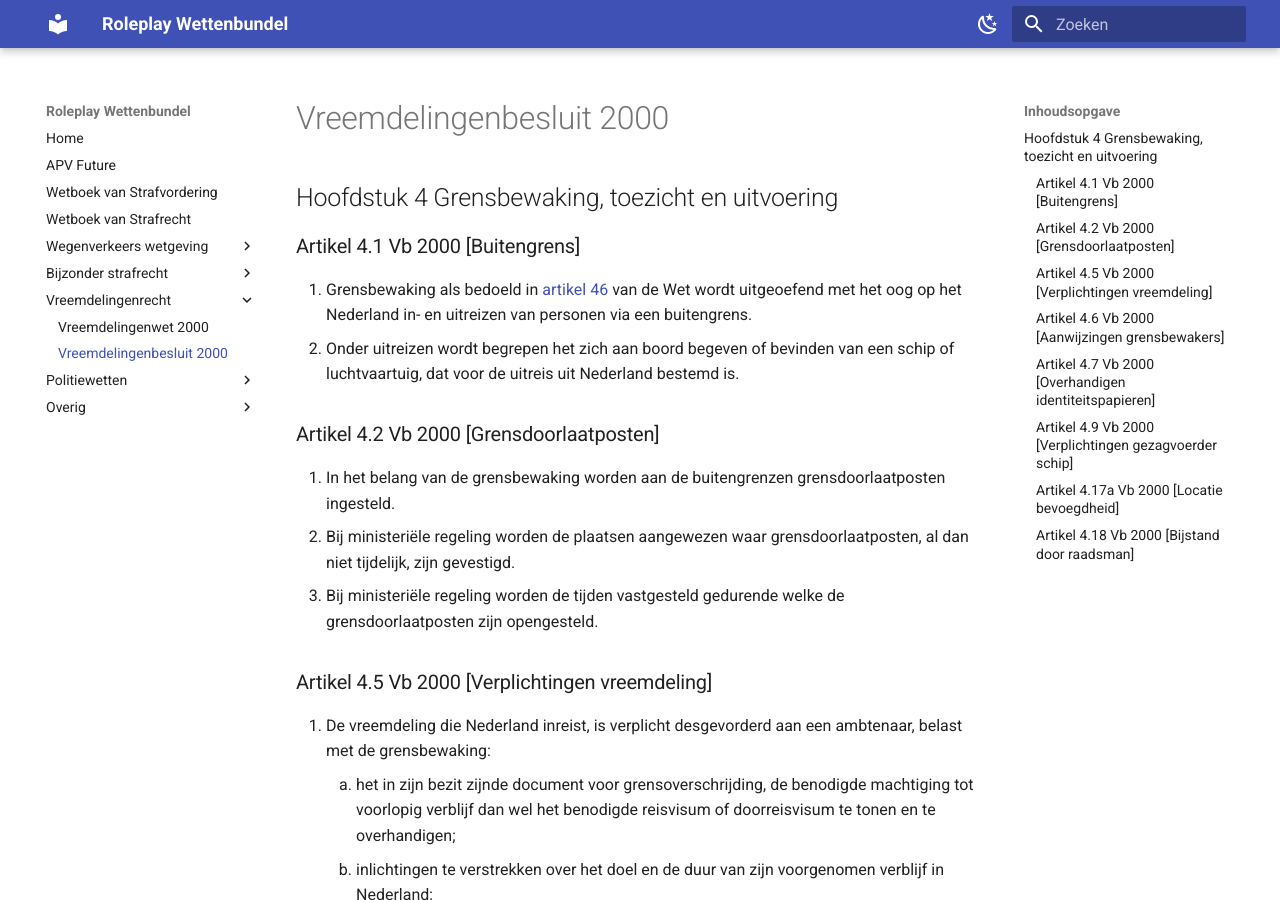
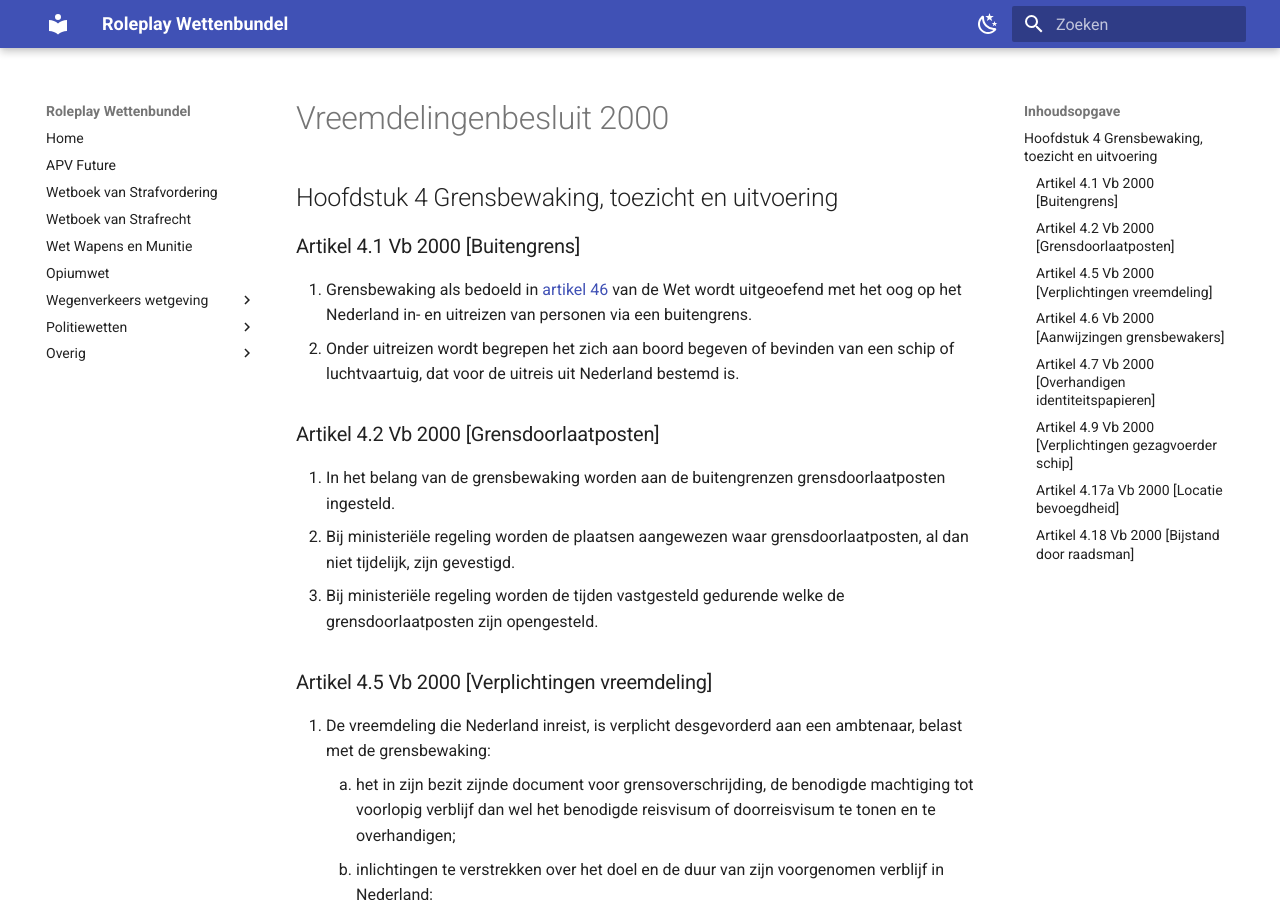
Before and after one commit to EnriqueFernandez20/FutureRP-Wettenbundel, an MkDocs documentation site: the page built from docs/vreemdelingenrecht/vreemdelingenbesluit.md, in a window 1280 px wide and 900 px high. Built offline with MkDocs 1.6.1 and Material for MkDocs 9.7.7, drawn with Linux system fonts in a browser that asks for light colours.

Commit message:
navigatie opschoning

```diff
--- a/mkdocs.yml
+++ b/mkdocs.yml
@@ -27,6 +27,8 @@ nav:
   - APV Future: 'algemene-plaatselijke-verordening.md'
   - Wetboek van Strafvordering: 'wetboek-van-strafvordering.md'
   - Wetboek van Strafrecht: 'wetboek-van-strafrecht.md'
+  - Wet Wapens en Munitie: 'wet-wapens-en-munitie.md'
+  - Opiumwet: 'opiumwet.md'
   - Wegenverkeers wetgeving:
     - Wegenverkeerswet 1994: 'wegenverkeerswet/wegenverkeerswet-1994.md'
     - Wet Mulder: 'wegenverkeerswet/wet-mulder.md'
@@ -35,12 +37,6 @@ nav:
     - Reglement rijbewijzen: 'wegenverkeerswet/reglement-rijbewijzen.md'
     - Besluit voertuigen: 'wegenverkeerswet/besluit-voertuigen.md'
     - Feitenboekje: 'wegenverkeerswet/feitenboekje.md'
-  - Bijzonder strafrecht:
-    - Wet Wapens en Munitie: 'wet-wapens-en-munitie.md'
-    - Opiumwet: 'opiumwet.md'
-  - Vreemdelingenrecht:
-    - Vreemdelingenwet 2000: 'vreemdelingenrecht/vreemdelingenwet.md'
-    - Vreemdelingenbesluit 2000: 'vreemdelingenrecht/vreemdelingenbesluit.md'
   - Politiewetten:
     - Politiewet 2012: 'politiewet-2012.md'
     - Ambtsinstructie: 'ambtsinstructie.md'
```
